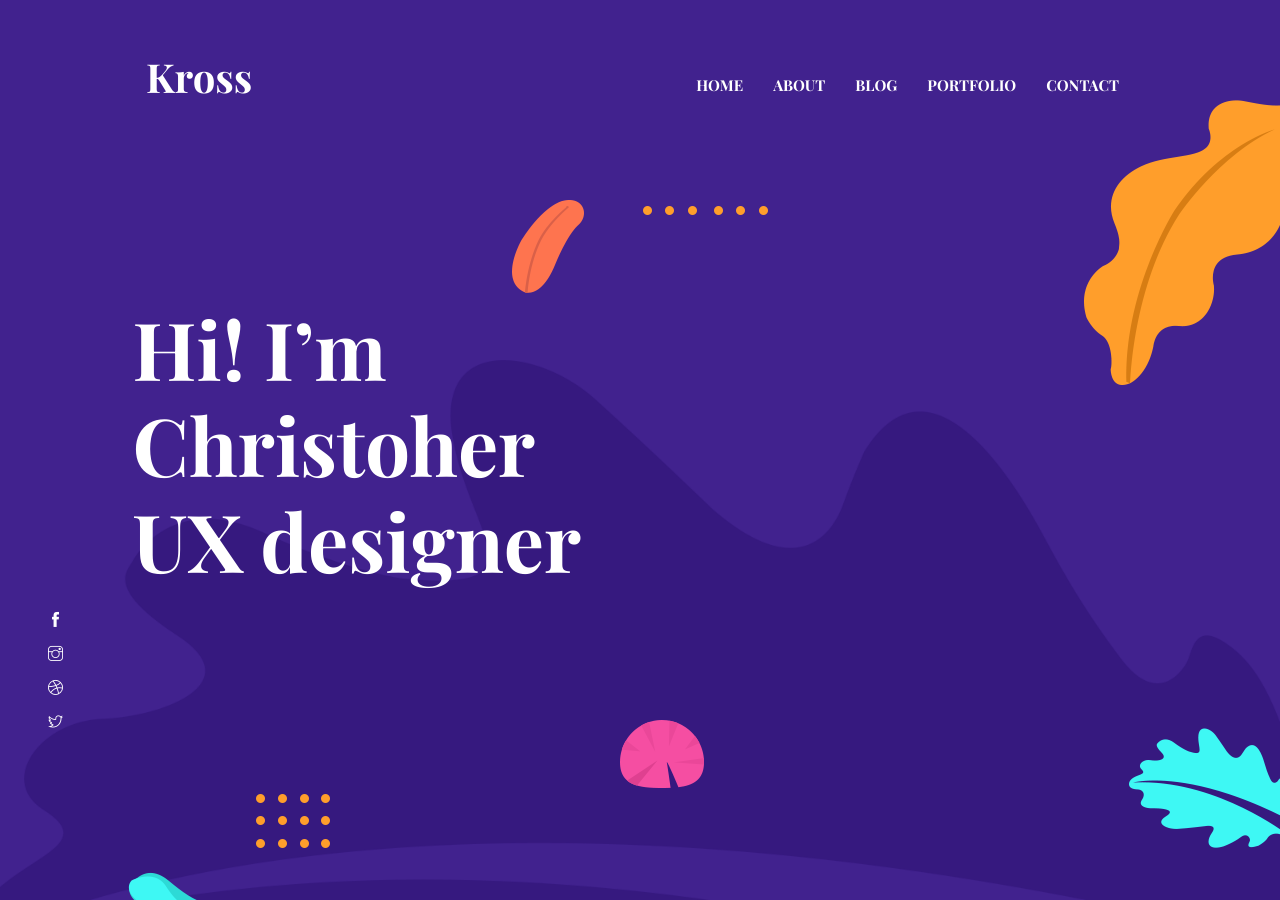
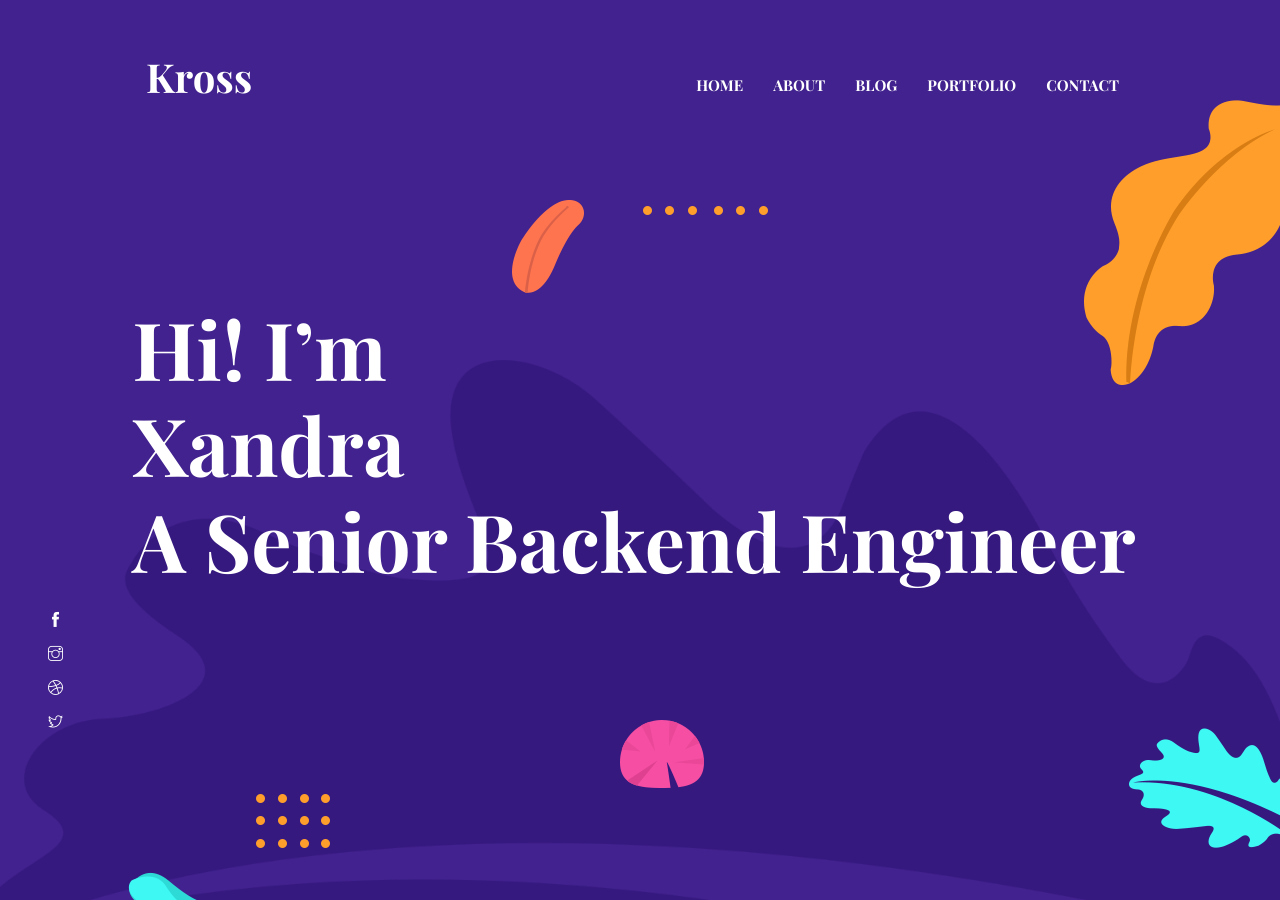
Before and after one commit to Xanik/Xanik.github.io, a Jekyll site: the page built from index.html, in a window 1280 px wide and 900 px high. Built offline with Jekyll 4.4.1, drawn with Linux system fonts in a browser that asks for light colours; part of the change alters nothing that is shown.

Commit message:
Updated template to reflect name

```diff
--- a/_data/settings.yml
+++ b/_data/settings.yml
@@ -1,3 +1,4 @@
+---
 #-------------------------------
 # General Site Settings
 
@@ -11,11 +12,10 @@ address: 125/A, CA Commercial Area, California, USA
 copyright: Copyright &copy; 2020 Designed by [Themefisher](https://themefisher.com) & Developed by [Getjekyllthemes](https://getjekyllthemes.com)
 
 menu:
-- {name: About, link: '/about'}
-- {name: Blog, link: '/blog'}
-- {name: Portfolio, link: '/portfolio'}
-- {name: Contact, link: '/contact'}
-
+  - { name: About, link: "/about" }
+  - { name: Blog, link: "/blog" }
+  - { name: Portfolio, link: "/portfolio" }
+  - { name: Contact, link: "/contact" }
 
 #-------------------------------
 # Google Analytics Section
@@ -27,213 +27,221 @@ menu:
 
 google-analytics: # UA-XXXXXX-X
 
-
 #-------------------------------
 # Comment Section (Disqus)
 
 disqus-identifier: # Add your shortname for Disqus Comment. For example mr-brown
 
-
 #-------------------------------
 # Hero Section
 
 hero:
-  hero-title: Hi! I’m <br> Christoher <br> UX designer
+  hero-title: Hi! I’m <br> Xandra <br> A Senior Backend Engineer
 
 social:
-- {icon: "ti-facebook", link: "#"}
-- {icon: "ti-instagram", link: "#"}
-- {icon: "ti-dribbble", link: "#"}
-- {icon: "ti-twitter", link: "#"}
-
+  - { icon: "ti-facebook", link: "#" }
+  - { icon: "ti-instagram", link: "#" }
+  - { icon: "ti-dribbble", link: "#" }
+  - { icon: "ti-twitter", link: "#" }
 
 #-------------------------------
 # About (Section and Page)
 
 # About Section
-blurb:
-  Lorem ipsum dolor sit amet, consectetur adipisicing elit, sed do eiusmod tempor incididunt ut labore et dolore magna aliqua. Ut enim ad minim veniam, quis nostrud exercitation ullamco laboris nisi ut aliquip ex ea commodo consequat. Duis aute irure dolor in reprehenderit in voluptate velit esse cillum dolore eu fugiat nulla pariatur.
+blurb: Lorem ipsum dolor sit amet, consectetur adipisicing elit, sed do eiusmod tempor incididunt ut labore et dolore magna aliqua. Ut enim ad minim veniam, quis nostrud exercitation ullamco laboris nisi ut aliquip ex ea commodo consequat. Duis aute irure dolor in reprehenderit in voluptate velit esse cillum dolore eu fugiat nulla pariatur.
 
-blurb-btn-link: '/about'
+blurb-btn-link: "/about"
 blurb-btn-name: know more
-
 
 # About Page
 
 # Work Process Section
 work-process:
-  - title : "Research and Plan"
-    icon : "assets/images/icons/plan.png"
-    content : "Lorem ipsum dolor sit amet, consectetur adipisicing elit, sed do eiusmod tempor incididunt ut labore et dolore magna aliqua."
+  - title: "Research and Plan"
+    icon: "assets/images/icons/plan.png"
+    content: "Lorem ipsum dolor sit amet, consectetur adipisicing elit, sed do eiusmod tempor incididunt ut labore et dolore magna aliqua."
 
-  - title : "Design and Develop"
-    icon : "assets/images/icons/design.png"
-    content : "Lorem ipsum dolor sit amet, consectetur adipisicing elit, sed do eiusmod tempor incididunt ut labore et dolore magna aliqua."
+  - title: "Design and Develop"
+    icon: "assets/images/icons/design.png"
+    content: "Lorem ipsum dolor sit amet, consectetur adipisicing elit, sed do eiusmod tempor incididunt ut labore et dolore magna aliqua."
 
-  - title : "Deliver"
-    icon : "assets/images/icons/print.png"
-    content : "Lorem ipsum dolor sit amet, consectetur adipisicing elit, sed do eiusmod tempor incididunt ut labore et dolore magna aliqua."
-
+  - title: "Deliver"
+    icon: "assets/images/icons/print.png"
+    content: "Lorem ipsum dolor sit amet, consectetur adipisicing elit, sed do eiusmod tempor incididunt ut labore et dolore magna aliqua."
 
 # My Team Section
 team:
-  - title : "Jack Schenziwe"
-    image : "assets/images/team/member-1.png"
-    designation : "Project Manager"
+  - title: "Jack Schenziwe"
+    image: "assets/images/team/member-1.png"
+    designation: "Project Manager"
 
-  - title : "Julias Carlie"
-    image : "assets/images/team/member-2.png"
-    designation : "Web Developer"
+  - title: "Julias Carlie"
+    image: "assets/images/team/member-2.png"
+    designation: "Web Developer"
 
-  - title : "John Doe"
-    image : "assets/images/team/member-3.png"
-    designation : "Designer"
-
+  - title: "John Doe"
+    image: "assets/images/team/member-3.png"
+    designation: "Designer"
 
 #-------------------------------
 # Skills Section
 
 skills-title: Skills
 skills:
-- {name: Web Design, color: '#fdb157', value: '90%'}
-- {name: Logo Design, color: '#9473e6', value: '60%'}
-- {name: After Effects, color: '#bdecf6', value: '80%'}
-- {name: Web App, color: '#ffbcaa', value: '70%'}
-
+  - { name: Web Design, color: "#fdb157", value: "90%" }
+  - { name: Logo Design, color: "#9473e6", value: "60%" }
+  - { name: After Effects, color: "#bdecf6", value: "80%" }
+  - { name: Web App, color: "#ffbcaa", value: "70%" }
 
 #-------------------------------
 # Exprerience Section
 
 experience-title: Experience
 experience:
-- {name: Junior UX Designer, icon: 'icon-1.png', date: 'Jan 2007 - Feb 2009', organization: 'WEBEX'}
-- {name: UX & UI Designer, icon: 'icon-2.png', date: 'Mar 2009 - Aug 2014', organization: 'AUGMEDIX'}
-- {name: Senior UI Designer, icon: 'icon-3.png', date: 'Sep 2014 - Present', organization: 'THEMEFISHER'}
-
+  - {
+      name: Junior UX Designer,
+      icon: "icon-1.png",
+      date: "Jan 2007 - Feb 2009",
+      organization: "WEBEX",
+    }
+  - {
+      name: UX & UI Designer,
+      icon: "icon-2.png",
+      date: "Mar 2009 - Aug 2014",
+      organization: "AUGMEDIX",
+    }
+  - {
+      name: Senior UI Designer,
+      icon: "icon-3.png",
+      date: "Sep 2014 - Present",
+      organization: "THEMEFISHER",
+    }
 
 #-------------------------------
 # Education Section
 
 education-title: Education
 education:
-- {name: Marters in UX Design, date: '2006', organization: 'Masassusets Institute of Technology'}
-- {name: Honours in Fine Arts, date: '2004', organization: 'Harvard University'}
-- {name: Higher Secondary Certificat, date: '2000', organization: 'Cardiff School'}
-- {name: Secondary School Certificate, date: '1998', organization: 'Cardiff School'}
-
+  - {
+      name: Marters in UX Design,
+      date: "2006",
+      organization: "Masassusets Institute of Technology",
+    }
+  - {
+      name: Honours in Fine Arts,
+      date: "2004",
+      organization: "Harvard University",
+    }
+  - {
+      name: Higher Secondary Certificat,
+      date: "2000",
+      organization: "Cardiff School",
+    }
+  - {
+      name: Secondary School Certificate,
+      date: "1998",
+      organization: "Cardiff School",
+    }
 
 #-------------------------------
 # Services Section
 
 services-title: Services
 services:
-- {
-    name: UI Design,
-    icon: ti-palette,
-    description: 'Lorem ipsum dolor sit amet, consectetur adipisicing elit, sed do eiusmod tempor incididunt ut labore et dolore magna aliqua.',
-    active: # Add true to select section
-  }
-- {
-    name: UX Design,
-    icon: ti-vector,
-    description: 'Lorem ipsum dolor sit amet, consectetur adipisicing elit, sed do eiusmod tempor incididunt ut labore et dolore magna aliqua.',
-    active: true # Add true to select section
-  }
-- {
-    name: Interaction Design,
-    icon: ti-panel,
-    description: 'Lorem ipsum dolor sit amet, consectetur adipisicing elit, sed do eiusmod tempor incididunt ut labore et dolore magna aliqua.',
-    active: # Add true to select section
-  }
-
-
+  - {
+      name: UI Design,
+      icon: ti-palette,
+      description: "Lorem ipsum dolor sit amet, consectetur adipisicing elit, sed do eiusmod tempor incididunt ut labore et dolore magna aliqua.",
+      active: ,# Add true to select section
+    }
+  - {
+      name: UX Design,
+      icon: ti-vector,
+      description: "Lorem ipsum dolor sit amet, consectetur adipisicing elit, sed do eiusmod tempor incididunt ut labore et dolore magna aliqua.",
+      active: true, # Add true to select section
+    }
+  - {
+      name: Interaction Design,
+      icon: ti-panel,
+      description: "Lorem ipsum dolor sit amet, consectetur adipisicing elit, sed do eiusmod tempor incididunt ut labore et dolore magna aliqua.",
+      active: ,# Add true to select section
+    }
 
 #-------------------------------
 # Portfolio (Section and Page)
 
 # Portfolio Home Section
 portfolio-home-items:
-  - image : "assets/images/portfolio/item-1.png"
+  - image: "assets/images/portfolio/item-1.png"
     url: "#"
 
-  - image : "assets/images/portfolio/item-2.png"
+  - image: "assets/images/portfolio/item-2.png"
     url: "#"
 
-  - image : "assets/images/portfolio/item-3.png"
+  - image: "assets/images/portfolio/item-3.png"
     url: "#"
 
-  - image : "assets/images/portfolio/item-4.png"
+  - image: "assets/images/portfolio/item-4.png"
     url: "#"
 
-  - image : "assets/images/portfolio/item-5.png"
+  - image: "assets/images/portfolio/item-5.png"
     url: "#"
-
 
 # Portfolio Page
 portfolio-label:
-- {
-    title : "UI/UX Design",
-    type : "design"
-  }
-- {
-    title : "BRANDING",
-    type : "branding"
-  }
-- {
-    title : "ILLUSTRATION",
-    type : "illustration"
-  }
+  - { title: "UI/UX Design", type: "design" }
+  - { title: "BRANDING", type: "branding" }
+  - { title: "ILLUSTRATION", type: "illustration" }
 
 portfolio-items:
-  - image : "assets/images/portfolio/item-1.png"
+  - image: "assets/images/portfolio/item-1.png"
     url: "#"
     portfolio-type:
-     - type: "design"
-     - type: "illustration"
+      - type: "design"
+      - type: "illustration"
 
-  - image : "assets/images/portfolio/item-2.png"
+  - image: "assets/images/portfolio/item-2.png"
     url: "#"
     portfolio-type:
       - type: "branding"
 
-  - image : "assets/images/portfolio/item-3.png"
+  - image: "assets/images/portfolio/item-3.png"
     url: "#"
     portfolio-type:
       - type: "illustration"
 
-  - image : "assets/images/portfolio/item-6.png"
+  - image: "assets/images/portfolio/item-6.png"
     url: "#"
     portfolio-type:
       - type: "design"
       - type: "branding"
 
-  - image : "assets/images/portfolio/item-8.png"
+  - image: "assets/images/portfolio/item-8.png"
     url: "#"
     portfolio-type:
       - type: "illustration"
 
-  - image : "assets/images/portfolio/item-5.png"
+  - image: "assets/images/portfolio/item-5.png"
     url: "#"
     portfolio-type:
       - type: "design"
 
-  - image : "assets/images/portfolio/item-1.png"
+  - image: "assets/images/portfolio/item-1.png"
     url: "#"
     portfolio-type:
       - type: "branding"
 
-  - image : "assets/images/portfolio/item-3.png"
+  - image: "assets/images/portfolio/item-3.png"
     url: "#"
     portfolio-type:
       - type: "design"
       - type: "illustration"
       - type: "branding"
 
-  - image : "assets/images/portfolio/item-7.png"
+  - image: "assets/images/portfolio/item-7.png"
     url: "#"
     portfolio-type:
       - type: "illustration"
-
 
 #-------------------------------
 # Testimonials Section
@@ -241,8 +249,8 @@ portfolio-items:
 testimonial-items:
   - name: "Jesica Gomez"
     image: "assets/images/testimonial/client-1.png"
-    designation : "CEO, Funder"
-    content : "Lorem ipsum dolor sit amet, consectetur adipisicing elit, sed do eiusmod tempor incididunt ut labore et dolore magna aliqua. Ut enim ad minim veniam, <strong>quis nostrud exercitation ullamco laboris nisi ut aliquip ex ea commodo consequat.</strong> Duis aute irure dolor in reprehenderit in voluptate velit esse cillum dolore eu fugiat nulla pariatur."
+    designation: "CEO, Funder"
+    content: "Lorem ipsum dolor sit amet, consectetur adipisicing elit, sed do eiusmod tempor incididunt ut labore et dolore magna aliqua. Ut enim ad minim veniam, <strong>quis nostrud exercitation ullamco laboris nisi ut aliquip ex ea commodo consequat.</strong> Duis aute irure dolor in reprehenderit in voluptate velit esse cillum dolore eu fugiat nulla pariatur."
 
   - name: "Jesica Gomez"
     image: "assets/images/testimonial/client-1.png"
@@ -253,7 +261,6 @@ testimonial-items:
     image: "assets/images/testimonial/client-1.png"
     designation: "CEO, Funder"
     content: "Lorem ipsum dolor sit amet, consectetur adipisicing elit, sed do eiusmod tempor incididunt ut labore et dolore magna aliqua. Ut enim ad minim veniam, <strong>quis nostrud exercitation ullamco laboris nisi ut aliquip ex ea commodo consequat.</strong> Duis aute irure dolor in reprehenderit in voluptate velit esse cillum dolore eu fugiat nulla pariatur."
-
 
 #-------------------------------
 # Client Slider Section
```
